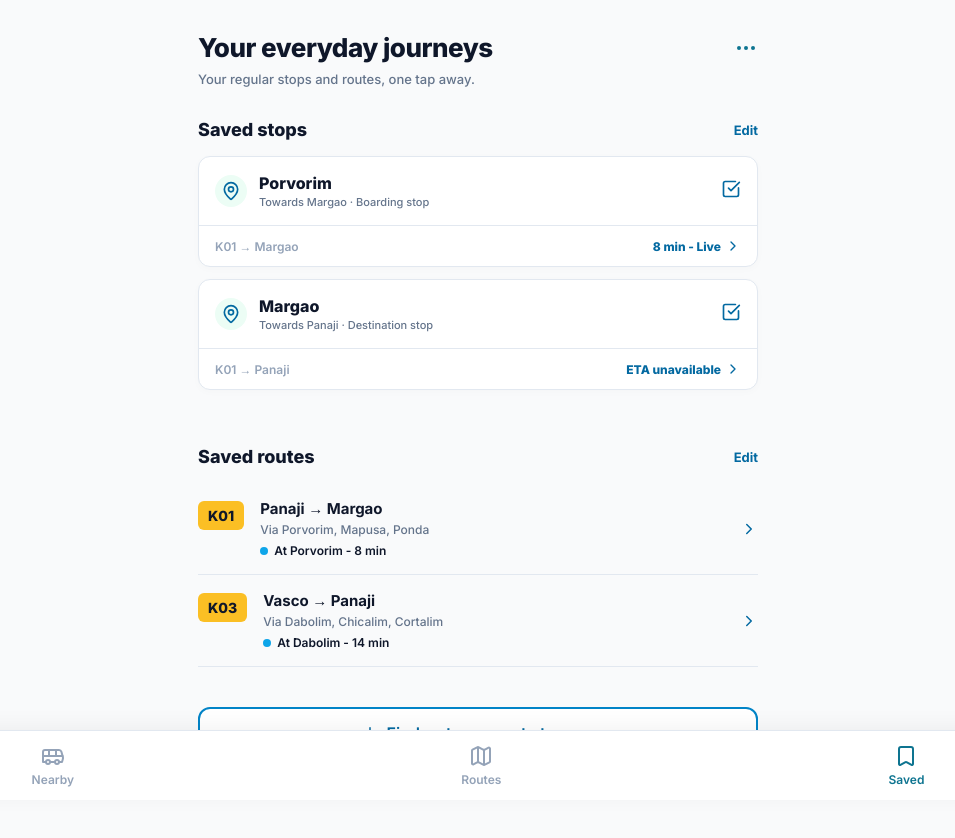
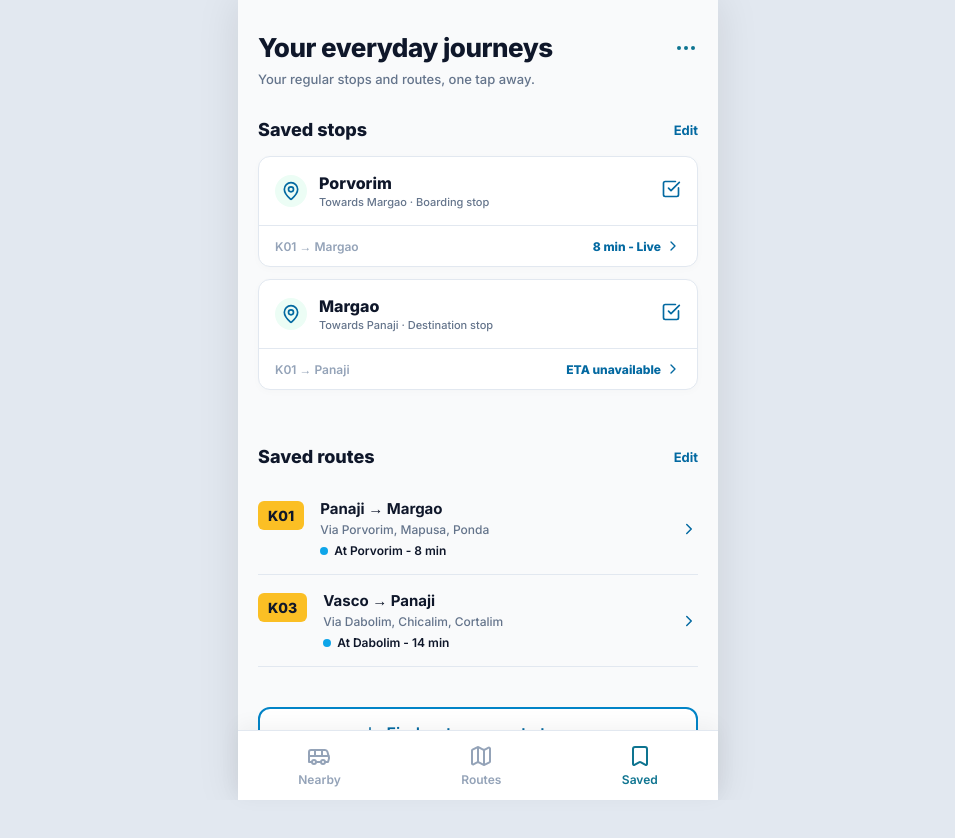
Before and after one commit to Prasad-Telkar/BusMitra-RealTime, a React (Vite) app in the folder frontend/: page /saved in a window 1280 px wide. Shown: the top 838 px of the page, without its empty margins (162-1117 px from the left). After the commit the page ends 800 px from the top, so only its background shows below. Built offline with nearby package versions, Linux system fonts and the light colour scheme; no server answers.

Commit message:
Fix database connection string handling

```diff
--- a/frontend/src/App.css
+++ b/frontend/src/App.css
@@ -41,8 +41,8 @@
 }
 
 * { box-sizing: border-box; font-family: var(--font-sans); }
-body, html { margin: 0; padding: 0; background: var(--bg-color); color: var(--text-main); -webkit-font-smoothing: antialiased; }
-#root { width: 100%; min-height: 100vh; position: relative; display: flex; flex-direction: column; }
+body, html { margin: 0; padding: 0; background: #E2E8F0; color: var(--text-main); -webkit-font-smoothing: antialiased; width: 100%; height: 100%; overflow-x: hidden; display: flex; justify-content: center; }
+#root { width: 100%; max-width: 480px; min-height: 100vh; position: relative; display: flex; flex-direction: column; background: var(--bg-color); box-shadow: 0 0 40px rgba(0,0,0,0.1); }
 
 /* Base Components */
 .card { background: var(--surface-color); border-radius: 16px; padding: 16px; box-shadow: var(--shadow-sm); border: 1px solid var(--border-color); }
@@ -69,7 +69,7 @@ body, html { margin: 0; padding: 0; background: var(--bg-color); color: var(--te
 .app-container { display: flex; flex-direction: column; height: 100vh; width: 100%; overflow: hidden; position: relative; padding-bottom: 70px; }
 
 /* Bottom Nav */
-.bottom-nav { position: fixed; bottom: 0; left: 0; right: 0; height: 70px; background: #ffffff; border-top: 1px solid var(--border-color); display: flex; justify-content: space-around; align-items: center; z-index: 100; padding-bottom: env(safe-area-inset-bottom); box-shadow: 0 -4px 20px rgba(0,0,0,0.05); }
+.bottom-nav { position: fixed; bottom: 0; left: 0; right: 0; max-width: 480px; margin: 0 auto; height: 70px; background: #ffffff; border-top: 1px solid var(--border-color); display: flex; justify-content: space-around; align-items: center; z-index: 100; padding-bottom: env(safe-area-inset-bottom); box-shadow: 0 -4px 20px rgba(0,0,0,0.05); }
 .nav-item { display: flex; flex-direction: column; align-items: center; gap: 4px; color: var(--text-light); text-decoration: none; font-size: 12px; font-weight: 600; }
 .nav-item.active { color: var(--teal-800); }
 
--- a/frontend/src/pages/Routes.jsx
+++ b/frontend/src/pages/Routes.jsx
@@ -61,7 +61,7 @@ export default function RoutesPage() {
         </div>
 
         <div className="results-header">
-          <h3>{routes.length} routes found</h3>
+          <h3>{loading ? 'Searching...' : `${routes.length} routes found`}</h3>
           <span>GTFS Schedule</span>
         </div>
 
@@ -70,7 +70,7 @@ export default function RoutesPage() {
             <div style={{ padding: '20px', textAlign: 'center', color: 'var(--text-muted)' }}>
               Loading routes...
             </div>
-          ) : routes.length === 0 ? (
+          ) : !loading && routes.length === 0 ? (
             <div style={{ padding: '20px', textAlign: 'center', color: 'var(--text-muted)' }}>
               No routes match your search.
             </div>
```
Also changed, not shown: 1 other file (tests, documents, lock files or other folders).
